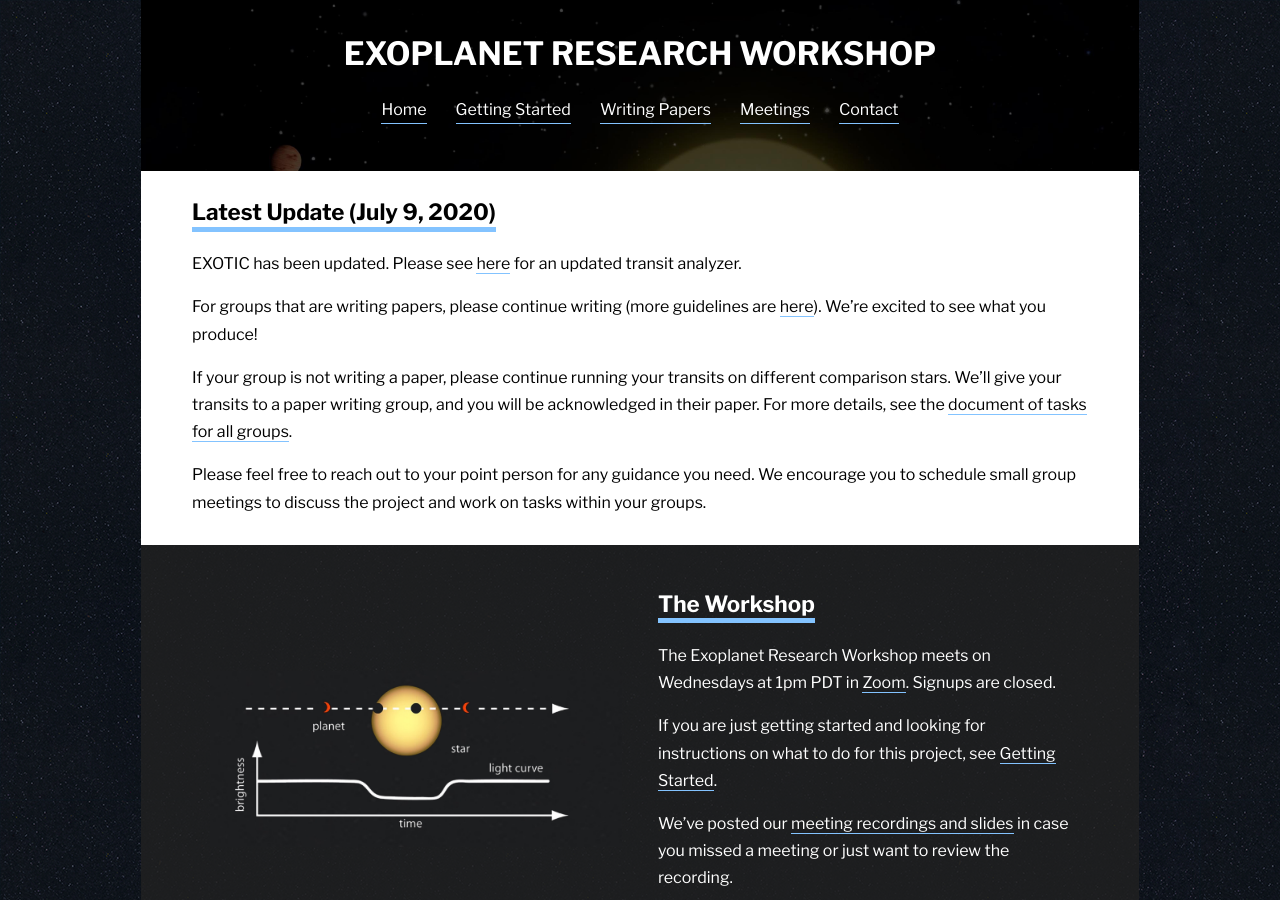
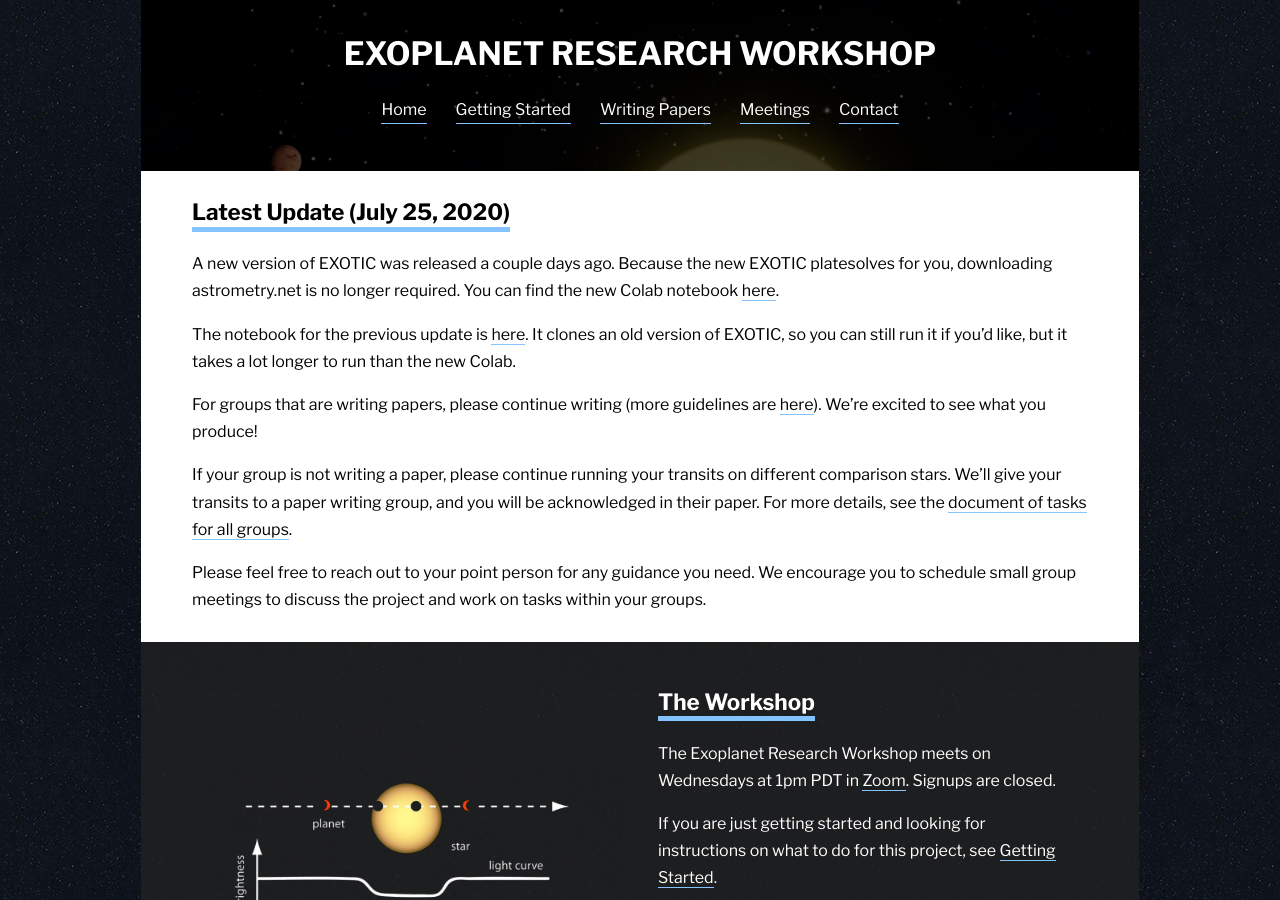
Before and after one commit to paigeyeung/exoplanetresearchworkshop, a Jekyll site: the page built from index.md, in a window 1280 px wide and 900 px high. Built offline with Jekyll 4.4.1, drawn with Linux system fonts in a browser that asks for light colours.

Commit message:
add new colab

```diff
--- a/index.md
+++ b/index.md
@@ -4,9 +4,11 @@ title: Home
 ---
 <div class="page-display-light" markdown="1">
 
-## Latest Update (July 9, 2020)
+## Latest Update (July 25, 2020)
 
-EXOTIC has been updated. Please see [here](https://colab.research.google.com/drive/15zXPTbcYrVTE2xwtq7kdTKHdPq2CKoOO?usp=sharing){:target="_blank"} for an updated transit analyzer.
+A new version of EXOTIC was released a couple days ago. Because the new EXOTIC platesolves for you, downloading astrometry.net is no longer required. You can find the new Colab notebook [here](https://colab.research.google.com/drive/1TYBNFgOCijvLEFO4qn_ECy-fv6d9RvC9){:target="_blank"}.
+
+The notebook for the previous update is [here](https://colab.research.google.com/drive/15zXPTbcYrVTE2xwtq7kdTKHdPq2CKoOO?usp=sharing){:target="_blank"}. It clones an old version of EXOTIC, so you can still run it if you'd like, but it takes a lot longer to run than the new Colab.
 
 For groups that are writing papers, please continue writing (more guidelines are [here](/papers/)). We're excited to see what you produce!
 
```
